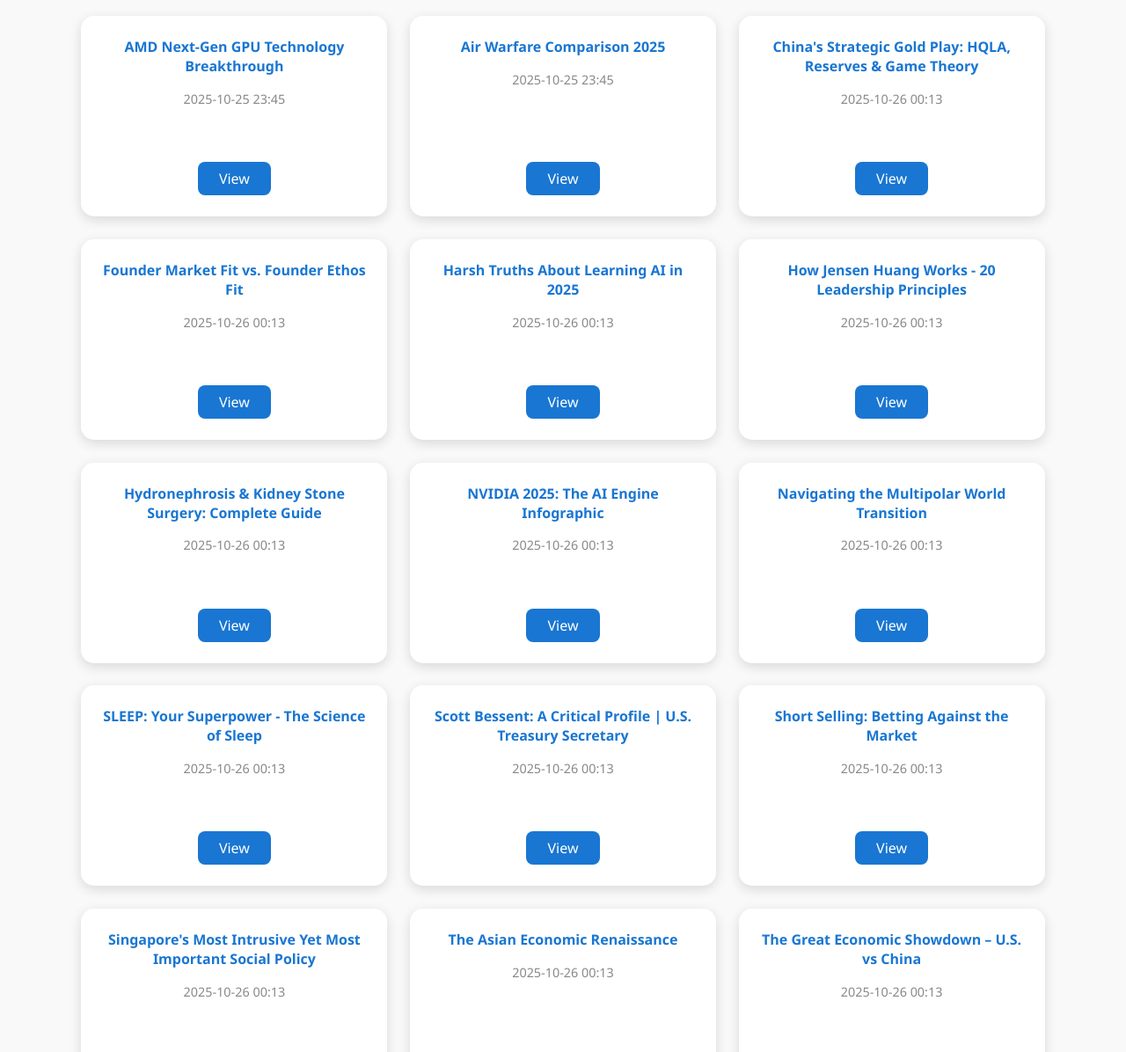
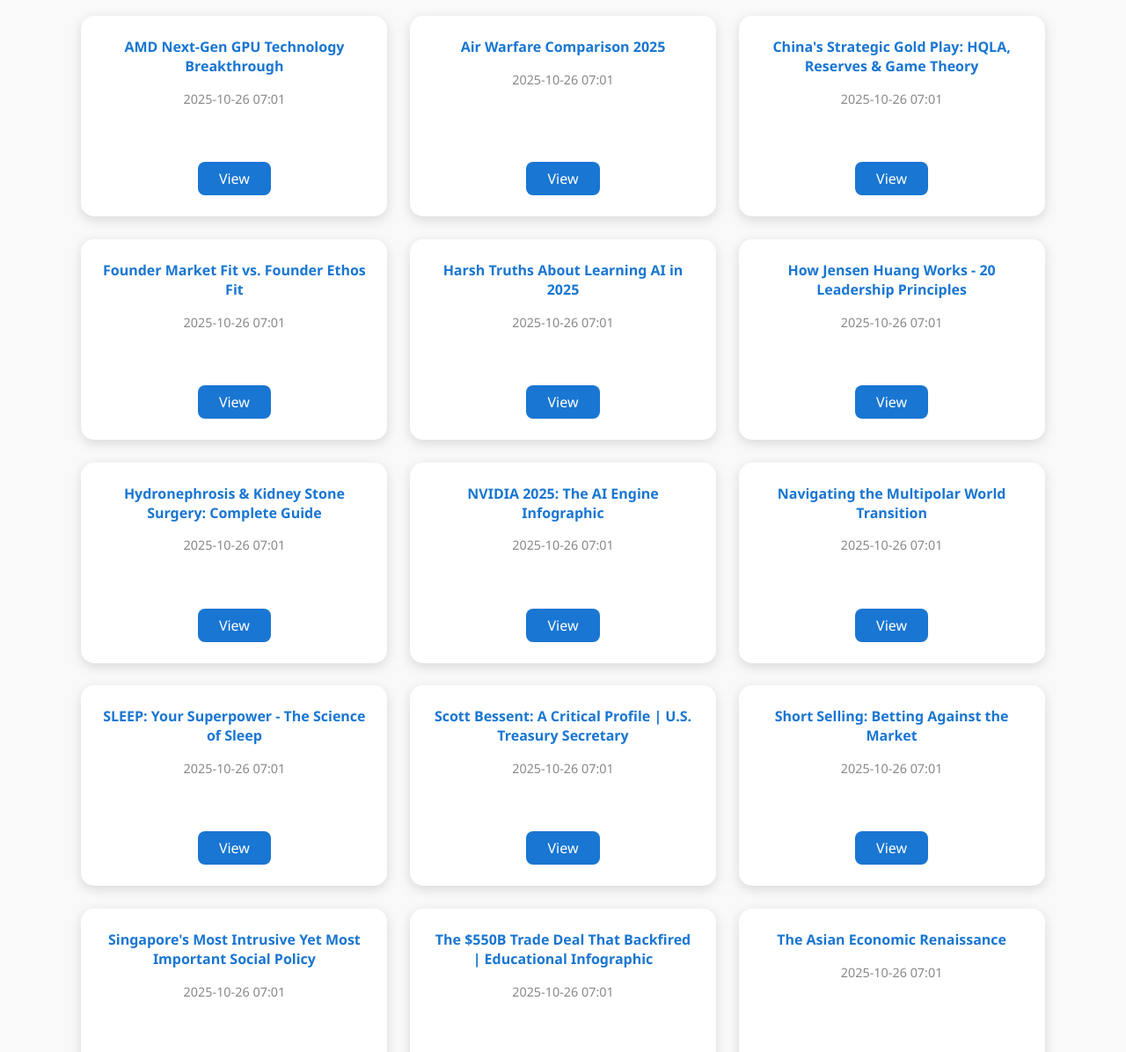
Before and after one commit to H791245/archive, a plain HTML site: page docs/index.html in a window 1280 px wide. Shown: the part 93-1289 px from the top of the page at 88% size. Drawn offline with Linux system fonts and the light colour scheme.

Commit message:
Rebuilding sitemap

```diff
--- a/docs/index.html
+++ b/docs/index.html
@@ -20,27 +20,28 @@
 <body>
 <h1>Infographic Archive</h1>
 <div class="grid">
-<div class='card'><div class='card-title'>AMD Next-Gen GPU Technology Breakthrough</div><div class='card-date'>2025-10-25 23:45</div><a class='card-link' href='AMD_Next-Gen_GPU_Technology_Breakthrough/index.html'>View</a></div>
-<div class='card'><div class='card-title'>Air Warfare Comparison 2025</div><div class='card-date'>2025-10-25 23:45</div><a class='card-link' href='Air_Warfare_Comparison_2025/index.html'>View</a></div>
-<div class='card'><div class='card-title'>China's Strategic Gold Play: HQLA, Reserves &amp; Game Theory</div><div class='card-date'>2025-10-26 00:13</div><a class='card-link' href='Chinas_Strategic_Gold_Play_HQLA_Reserves_amp_Game_Theory/index.html'>View</a></div>
-<div class='card'><div class='card-title'>Founder Market Fit vs. Founder Ethos Fit</div><div class='card-date'>2025-10-26 00:13</div><a class='card-link' href='Founder_Market_Fit_vs_Founder_Ethos_Fit/index.html'>View</a></div>
-<div class='card'><div class='card-title'>Harsh Truths About Learning AI in 2025</div><div class='card-date'>2025-10-26 00:13</div><a class='card-link' href='Harsh_Truths_About_Learning_AI_in_2025/index.html'>View</a></div>
-<div class='card'><div class='card-title'>How Jensen Huang Works - 20 Leadership Principles</div><div class='card-date'>2025-10-26 00:13</div><a class='card-link' href='How_Jensen_Huang_Works_-_20_Leadership_Principles/index.html'>View</a></div>
-<div class='card'><div class='card-title'>Hydronephrosis &amp; Kidney Stone Surgery: Complete Guide</div><div class='card-date'>2025-10-26 00:13</div><a class='card-link' href='Hydronephrosis_amp_Kidney_Stone_Surgery_Complete_Guide/index.html'>View</a></div>
-<div class='card'><div class='card-title'>NVIDIA 2025: The AI Engine Infographic</div><div class='card-date'>2025-10-26 00:13</div><a class='card-link' href='NVIDIA_2025_The_AI_Engine_Infographic/index.html'>View</a></div>
-<div class='card'><div class='card-title'>Navigating the Multipolar World Transition</div><div class='card-date'>2025-10-26 00:13</div><a class='card-link' href='Navigating_the_Multipolar_World_Transition/index.html'>View</a></div>
-<div class='card'><div class='card-title'>SLEEP: Your Superpower - The Science of Sleep</div><div class='card-date'>2025-10-26 00:13</div><a class='card-link' href='SLEEP_Your_Superpower_-_The_Science_of_Sleep/index.html'>View</a></div>
-<div class='card'><div class='card-title'>Scott Bessent: A Critical Profile | U.S. Treasury Secretary</div><div class='card-date'>2025-10-26 00:13</div><a class='card-link' href='Scott_Bessent_A_Critical_Profile__US_Treasury_Secretary/index.html'>View</a></div>
-<div class='card'><div class='card-title'>Short Selling: Betting Against the Market</div><div class='card-date'>2025-10-26 00:13</div><a class='card-link' href='Short_Selling_Betting_Against_the_Market/index.html'>View</a></div>
-<div class='card'><div class='card-title'>Singapore's Most Intrusive Yet Most Important Social Policy</div><div class='card-date'>2025-10-26 00:13</div><a class='card-link' href='Singapores_Most_Intrusive_Yet_Most_Important_Social_Policy/index.html'>View</a></div>
-<div class='card'><div class='card-title'>The Asian Economic Renaissance</div><div class='card-date'>2025-10-26 00:13</div><a class='card-link' href='The_Asian_Economic_Renaissance/index.html'>View</a></div>
-<div class='card'><div class='card-title'>The Great Economic Showdown – U.S. vs China</div><div class='card-date'>2025-10-26 00:13</div><a class='card-link' href='The_Great_Economic_Showdown__US_vs_China/index.html'>View</a></div>
-<div class='card'><div class='card-title'>The Mega Shift: China-Russia-India Economic Integration</div><div class='card-date'>2025-10-26 00:13</div><a class='card-link' href='The_Mega_Shift_China-Russia-India_Economic_Integration/index.html'>View</a></div>
-<div class='card'><div class='card-title'>The Psychology Behind Reality TV</div><div class='card-date'>2025-10-26 00:13</div><a class='card-link' href='The_Psychology_Behind_Reality_TV/index.html'>View</a></div>
-<div class='card'><div class='card-title'>The Rare Earth Battle: US vs. China - Trade War Infographic</div><div class='card-date'>2025-10-26 00:13</div><a class='card-link' href='The_Rare_Earth_Battle_US_vs_China_-_Trade_War_Infographic/index.html'>View</a></div>
-<div class='card'><div class='card-title'>The Science of Sleep: Understanding How You Rest</div><div class='card-date'>2025-10-26 00:13</div><a class='card-link' href='The_Science_of_Sleep_Understanding_How_You_Rest/index.html'>View</a></div>
-<div class='card'><div class='card-title'>US-China Trade Relations Evolution: 2018-2025</div><div class='card-date'>2025-10-26 00:13</div><a class='card-link' href='US-China_Trade_Relations_Evolution_2018-2025/index.html'>View</a></div>
-<div class='card'><div class='card-title'>What is the SCHWA (SJWA) in Dutch?</div><div class='card-date'>2025-10-26 00:13</div><a class='card-link' href='What_is_the_SCHWA_SJWA_in_Dutch/index.html'>View</a></div>
+<div class='card'><div class='card-title'>AMD Next-Gen GPU Technology Breakthrough</div><div class='card-date'>2025-10-26 07:01</div><a class='card-link' href='AMD_Next-Gen_GPU_Technology_Breakthrough/index.html'>View</a></div>
+<div class='card'><div class='card-title'>Air Warfare Comparison 2025</div><div class='card-date'>2025-10-26 07:01</div><a class='card-link' href='Air_Warfare_Comparison_2025/index.html'>View</a></div>
+<div class='card'><div class='card-title'>China's Strategic Gold Play: HQLA, Reserves &amp; Game Theory</div><div class='card-date'>2025-10-26 07:01</div><a class='card-link' href='Chinas_Strategic_Gold_Play_HQLA_Reserves_amp_Game_Theory/index.html'>View</a></div>
+<div class='card'><div class='card-title'>Founder Market Fit vs. Founder Ethos Fit</div><div class='card-date'>2025-10-26 07:01</div><a class='card-link' href='Founder_Market_Fit_vs_Founder_Ethos_Fit/index.html'>View</a></div>
+<div class='card'><div class='card-title'>Harsh Truths About Learning AI in 2025</div><div class='card-date'>2025-10-26 07:01</div><a class='card-link' href='Harsh_Truths_About_Learning_AI_in_2025/index.html'>View</a></div>
+<div class='card'><div class='card-title'>How Jensen Huang Works - 20 Leadership Principles</div><div class='card-date'>2025-10-26 07:01</div><a class='card-link' href='How_Jensen_Huang_Works_-_20_Leadership_Principles/index.html'>View</a></div>
+<div class='card'><div class='card-title'>Hydronephrosis &amp; Kidney Stone Surgery: Complete Guide</div><div class='card-date'>2025-10-26 07:01</div><a class='card-link' href='Hydronephrosis_amp_Kidney_Stone_Surgery_Complete_Guide/index.html'>View</a></div>
+<div class='card'><div class='card-title'>NVIDIA 2025: The AI Engine Infographic</div><div class='card-date'>2025-10-26 07:01</div><a class='card-link' href='NVIDIA_2025_The_AI_Engine_Infographic/index.html'>View</a></div>
+<div class='card'><div class='card-title'>Navigating the Multipolar World Transition</div><div class='card-date'>2025-10-26 07:01</div><a class='card-link' href='Navigating_the_Multipolar_World_Transition/index.html'>View</a></div>
+<div class='card'><div class='card-title'>SLEEP: Your Superpower - The Science of Sleep</div><div class='card-date'>2025-10-26 07:01</div><a class='card-link' href='SLEEP_Your_Superpower_-_The_Science_of_Sleep/index.html'>View</a></div>
+<div class='card'><div class='card-title'>Scott Bessent: A Critical Profile | U.S. Treasury Secretary</div><div class='card-date'>2025-10-26 07:01</div><a class='card-link' href='Scott_Bessent_A_Critical_Profile__US_Treasury_Secretary/index.html'>View</a></div>
+<div class='card'><div class='card-title'>Short Selling: Betting Against the Market</div><div class='card-date'>2025-10-26 07:01</div><a class='card-link' href='Short_Selling_Betting_Against_the_Market/index.html'>View</a></div>
+<div class='card'><div class='card-title'>Singapore's Most Intrusive Yet Most Important Social Policy</div><div class='card-date'>2025-10-26 07:01</div><a class='card-link' href='Singapores_Most_Intrusive_Yet_Most_Important_Social_Policy/index.html'>View</a></div>
+<div class='card'><div class='card-title'>The $550B Trade Deal That Backfired | Educational Infographic</div><div class='card-date'>2025-10-26 07:01</div><a class='card-link' href='The_550B_Trade_Deal_That_Backfired__Educational_Infographic/index.html'>View</a></div>
+<div class='card'><div class='card-title'>The Asian Economic Renaissance</div><div class='card-date'>2025-10-26 07:01</div><a class='card-link' href='The_Asian_Economic_Renaissance/index.html'>View</a></div>
+<div class='card'><div class='card-title'>The Great Economic Showdown – U.S. vs China</div><div class='card-date'>2025-10-26 07:01</div><a class='card-link' href='The_Great_Economic_Showdown__US_vs_China/index.html'>View</a></div>
+<div class='card'><div class='card-title'>The Mega Shift: China-Russia-India Economic Integration</div><div class='card-date'>2025-10-26 07:01</div><a class='card-link' href='The_Mega_Shift_China-Russia-India_Economic_Integration/index.html'>View</a></div>
+<div class='card'><div class='card-title'>The Psychology Behind Reality TV</div><div class='card-date'>2025-10-26 07:01</div><a class='card-link' href='The_Psychology_Behind_Reality_TV/index.html'>View</a></div>
+<div class='card'><div class='card-title'>The Rare Earth Battle: US vs. China - Trade War Infographic</div><div class='card-date'>2025-10-26 07:01</div><a class='card-link' href='The_Rare_Earth_Battle_US_vs_China_-_Trade_War_Infographic/index.html'>View</a></div>
+<div class='card'><div class='card-title'>The Science of Sleep: Understanding How You Rest</div><div class='card-date'>2025-10-26 07:01</div><a class='card-link' href='The_Science_of_Sleep_Understanding_How_You_Rest/index.html'>View</a></div>
+<div class='card'><div class='card-title'>US-China Trade Relations Evolution: 2018-2025</div><div class='card-date'>2025-10-26 07:01</div><a class='card-link' href='US-China_Trade_Relations_Evolution_2018-2025/index.html'>View</a></div>
+<div class='card'><div class='card-title'>What is the SCHWA (SJWA) in Dutch?</div><div class='card-date'>2025-10-26 07:01</div><a class='card-link' href='What_is_the_SCHWA_SJWA_in_Dutch/index.html'>View</a></div>
 </div>
 </body>
 </html>
```
